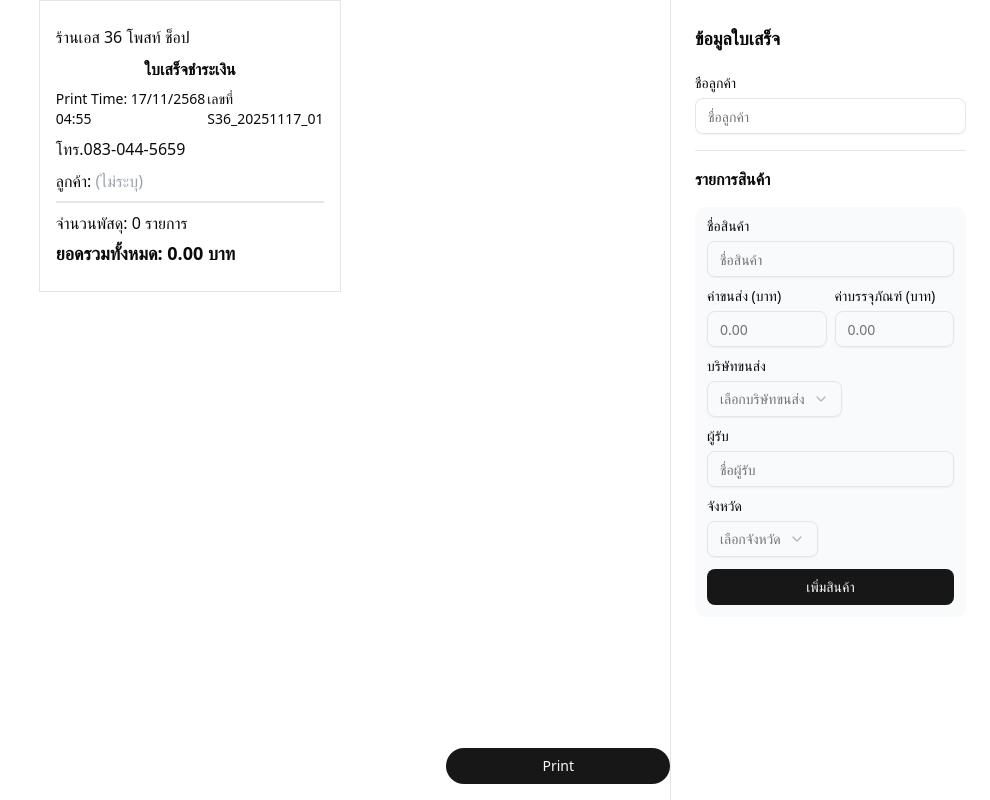
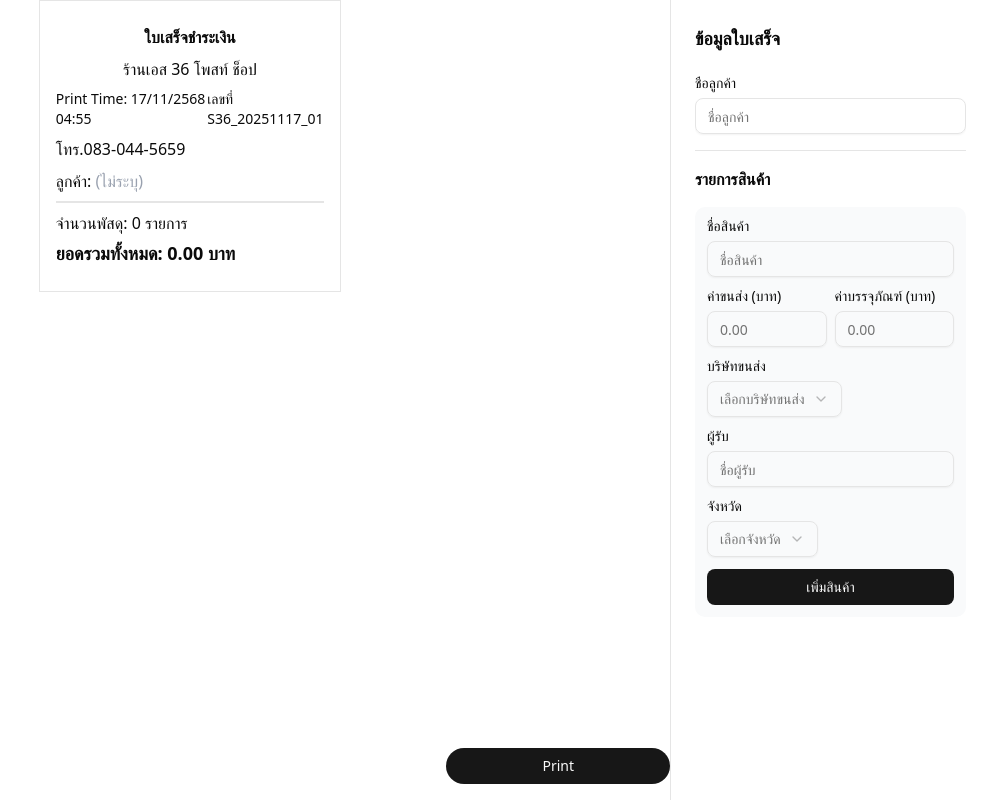
Before and after one commit to Knarf49/ReceiptGenerator, a React (Vite) app: page / in a window 1280 px wide. Shown: the whole page, without its empty margins (290-1280 px from the left). Built offline with nearby package versions, Linux system fonts and the light colour scheme.

Commit message:
change shop logo's position

```diff
--- a/src/components/receiptTemplate.tsx
+++ b/src/components/receiptTemplate.tsx
@@ -105,8 +105,8 @@ function ReceiptTemplate({ receiptData }: ReceiptTemplateProps) {
 
   return (
     <div className="w-[80mm] h-fit mx-auto border px-4 py-6 space-y-2">
-      <h1>ร้านเอส 36 โพสท์ ช็อป</h1>
       <h1 className="font-bold w-full text-center">ใบเสร็จชำระเงิน</h1>
+      <h1 className="w-full text-center">ร้านเอส 36 โพสท์ ช็อป</h1>
       <div className="flex justify-between text-sm">
         <p>
           Print Time: {formattedDate} {formattedTime}
```
